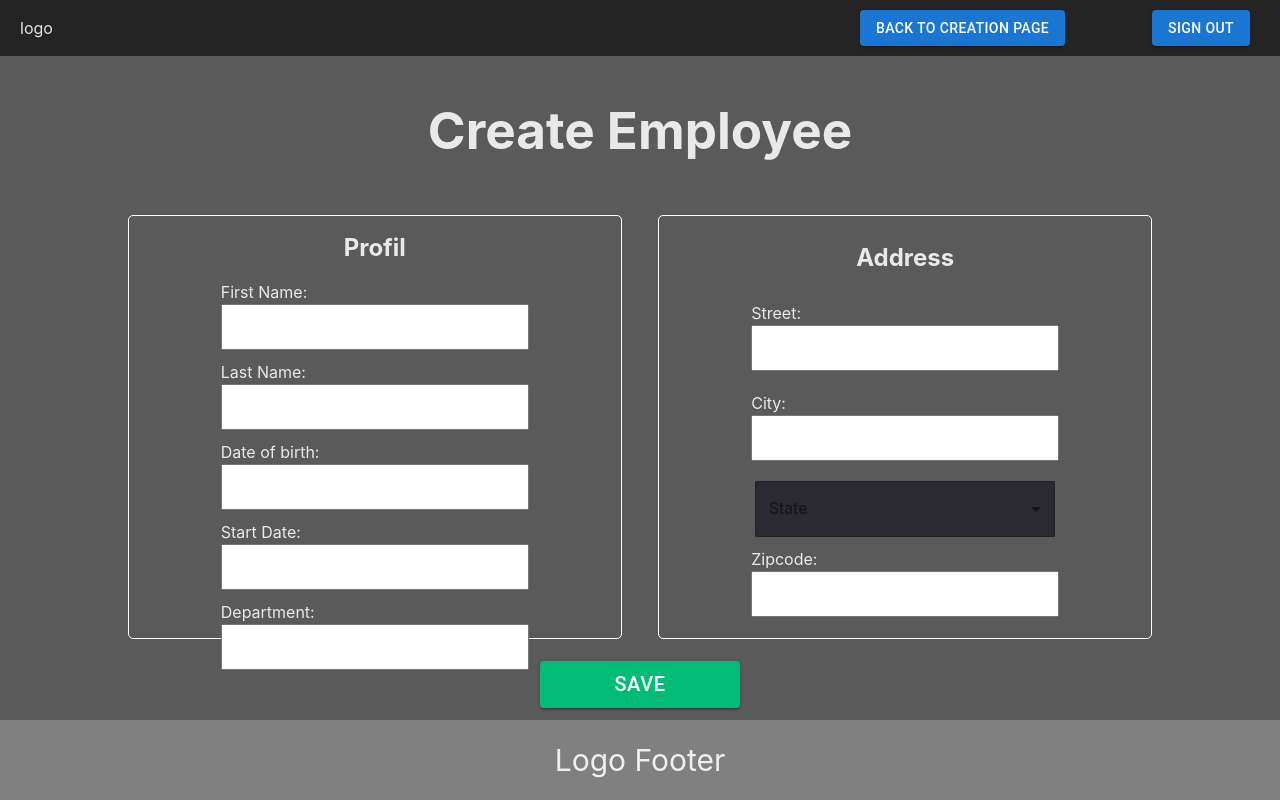
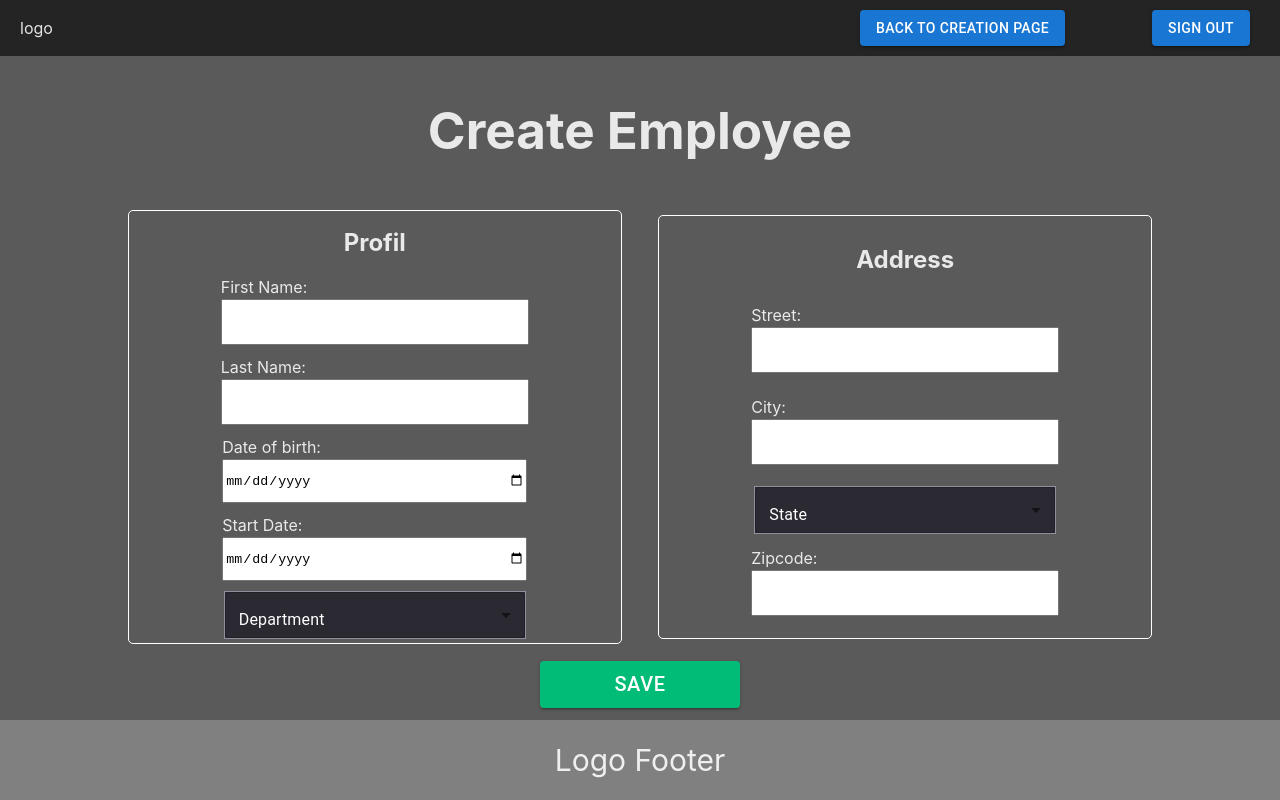
Before and after one commit to JorisMLN/JorisMonleon_14_30122022, a React (Vite) app in the folder HRnet/: page / in a window 1280 px wide. Built offline with nearby package versions, Linux system fonts and the light colour scheme.

Commit message:
Add datePicker and dropdrown for department

```diff
--- a/HRnet/package.json
+++ b/HRnet/package.json
@@ -14,7 +14,9 @@
     "@mui/icons-material": "^5.11.0",
     "@mui/material": "^5.11.3",
     "@mui/x-data-grid": "^5.17.17",
+    "@mui/x-date-pickers": "^5.0.13",
     "@reduxjs/toolkit": "^1.9.1",
+    "dayjs": "^1.11.7",
     "react": "^18.2.0",
     "react-dom": "^18.2.0",
     "react-redux": "^8.0.5",
--- a/HRnet/src/features/creation/Creation.tsx
+++ b/HRnet/src/features/creation/Creation.tsx
@@ -12,14 +12,20 @@ import { storeEmployee } from '../reducer/employeeReducer';
 
 
 const Creation : React.FC = () => {
-  const [openModal, setOpenModal] = useState<boolean>(false);
   const dispatch = useAppDispatch();
 
+  const [openModal, setOpenModal] = useState<boolean>(false);
   const [stateSelected, setStateSelected] = React.useState<string>('');
+  const [depSelected, setDepSelected] = React.useState<string>('');
 
   const handleChange = (event: SelectChangeEvent) => {
     setStateSelected(event.target.value as string);
     console.log(stateSelected)
+  };
+
+  const handleChangeDep = (eventDep: SelectChangeEvent) => {
+    setDepSelected(eventDep.target.value as string);
+    console.log(depSelected)
   };
 
   // profil ref
@@ -27,7 +33,6 @@ const Creation : React.FC = () => {
   const lastNameRef : LegacyRef<HTMLInputElement> | any | undefined = useRef();
   const birthRef : LegacyRef<HTMLInputElement> | any | undefined = useRef();
   const startDateRef : LegacyRef<HTMLInputElement> | any | undefined = useRef();
-  const departmentRef : LegacyRef<HTMLInputElement> | any | undefined = useRef();
 
   // adress ref
   const streetRef : LegacyRef<HTMLInputElement> | any | undefined = useRef();
@@ -39,26 +44,26 @@ const Creation : React.FC = () => {
     const lastName : string = lastNameRef.current.value;
     const birth : string = birthRef.current.value;
     const startDate : string = startDateRef.current.value;
-    const department : string = departmentRef.current.value;
     const street : string = streetRef.current.value;
     const city : string = cityRef.current.value;
     const zip : string = zipRef.current.value;
 
-    console.log(birth)
+    console.log( birth, startDate);
 
     if(firstName.length === 0 || lastName.length === 0 || birth.length === 0 || startDate.length === 0 ||
-      department.length === 0 || street.length === 0 || city.length === 0 || stateSelected.length === 0 || zip.length === 0){
+      depSelected.length === 0 || street.length === 0 || city.length === 0 || stateSelected.length === 0 || zip.length === 0){
 
       console.log('empty');
       setOpenModal(false);
     } else {
 
-      console.log(firstName, lastName, birth, startDate, department, street, city, stateSelected, zip, openModal);
+      console.log(firstName, lastName, birth, startDate, depSelected, street, city, stateSelected, zip, openModal);
+
       dispatch(storeEmployee({
         firstName: firstName,
         lastName: lastName,
         startDate: birth,
-        department: department,
+        department: depSelected,
         dateOfBirth: startDate,
         street: street,
         city: city,
@@ -77,7 +82,6 @@ const Creation : React.FC = () => {
 
       <form className='form'>
         <div className='form__left'>
-
           <h2>Profil</h2>
 
           <div>
@@ -92,35 +96,39 @@ const Creation : React.FC = () => {
 
           <div>
             <label>Date of birth: </label><br/>
-            <input ref={birthRef} type="text" name="name" id="name" required></input>
-
-            {/* <TextField
-              ref={birthRef}
-              id="date"
-              label="Birthday"
-              type="date"
-              defaultValue="01-01-24"
-              sx={{ width: 300, marginBottom: '0px' }}
-              InputLabelProps={{
-                shrink: true,
-              }}
-            /> */}
+            <input ref={birthRef} type="date" name="name" id="name" required></input>
           </div>
 
           <div>
             <label>Start Date: </label><br/>
-            <input ref={startDateRef} type="text" name="name" id="name" required></input>
+            <input ref={startDateRef} type="date" name="name" id="name" required></input>
           </div>
 
           <div>
-            <label>Department: </label><br/>
-            <input ref={departmentRef} type="text" name="name" id="name" required></input>
+            <Box sx={{height: 46, minWidth: 300 , backgroundColor: '#2b2a33', border: '1px solid #8f8f9d'}}>
+              <FormControl fullWidth>
+                <InputLabel sx={{ color: 'white'}} id="demo-simple-select-label">Department</InputLabel>
+                <Select
+                  sx={{height: 46, color: 'white'}}
+                  labelId="demo-simple-select-label"
+                  id="demo-simple-select"
+                  value={depSelected}
+                  label="Departement"
+                  onChange={handleChangeDep}
+                >
+                  <MenuItem value={'Sales'}>Sales</MenuItem>
+                  <MenuItem value={'Marketing'}>Marketing</MenuItem>
+                  <MenuItem value={'Engineering'}>Engineering</MenuItem>
+                  <MenuItem value={'Human Resources'}>Human Resources</MenuItem>
+                  <MenuItem value={'Legal'}>Legal</MenuItem>
+                </Select>
+              </FormControl>
+            </Box>
           </div>
         </div>
 
         <div className='form__right'>
           <h2>Address</h2>
-
           <div>
             <label>Street: </label><br/>
             <input ref={streetRef} type="text" name="name" id="name" required></input>
@@ -132,10 +140,11 @@ const Creation : React.FC = () => {
           </div>
 
           <div>
-            <Box sx={{ minWidth: 300 , backgroundColor: '#2b2a33'}}>
+            <Box sx={{height: 46, minWidth: 300 , backgroundColor: '#2b2a33', border: '1px solid #8f8f9d'}}>
               <FormControl fullWidth>
-                <InputLabel id="demo-simple-select-label">State</InputLabel>
+                <InputLabel sx={{ color: 'white'}} id="demo-simple-select-label">State</InputLabel>
                 <Select
+                  sx={{height: 46, color: 'white'}}
                   labelId="demo-simple-select-label"
                   id="demo-simple-select"
                   value={stateSelected}
@@ -152,7 +161,7 @@ const Creation : React.FC = () => {
 
           <div>
             <label>Zipcode: </label><br/>
-            <input ref={zipRef} type="text" name="name" id="name" required></input>
+            <input ref={zipRef} type="number" name="name" id="name" required></input>
           </div>
         </div>
       </form>
@@ -165,16 +174,10 @@ const Creation : React.FC = () => {
         isRouter={true}
         routerTitle={'To employee display page'}
         routerLink={'/display'}
-        size={'small'}
+        size={'medium'}
       >
         <div className='children'>
-
           <div> Employee Created! </div>
-          <div> Employee Created! </div>
-          <div> Employee Created! </div>
-          <div> Employee Created! </div>
-          <div> Employee Created! </div>
-
         </div>
       </ModalManager>
 
--- a/HRnet/src/features/creation/creation.scss
+++ b/HRnet/src/features/creation/creation.scss
@@ -23,6 +23,8 @@
       flex-direction: column;
       justify-content: space-evenly;
       align-items: center;
+
+      padding-bottom: 10px;
 
       input{
         margin-bottom: 10px;
```
Also changed, not shown: 1 other file (tests, documents, lock files or other folders).
